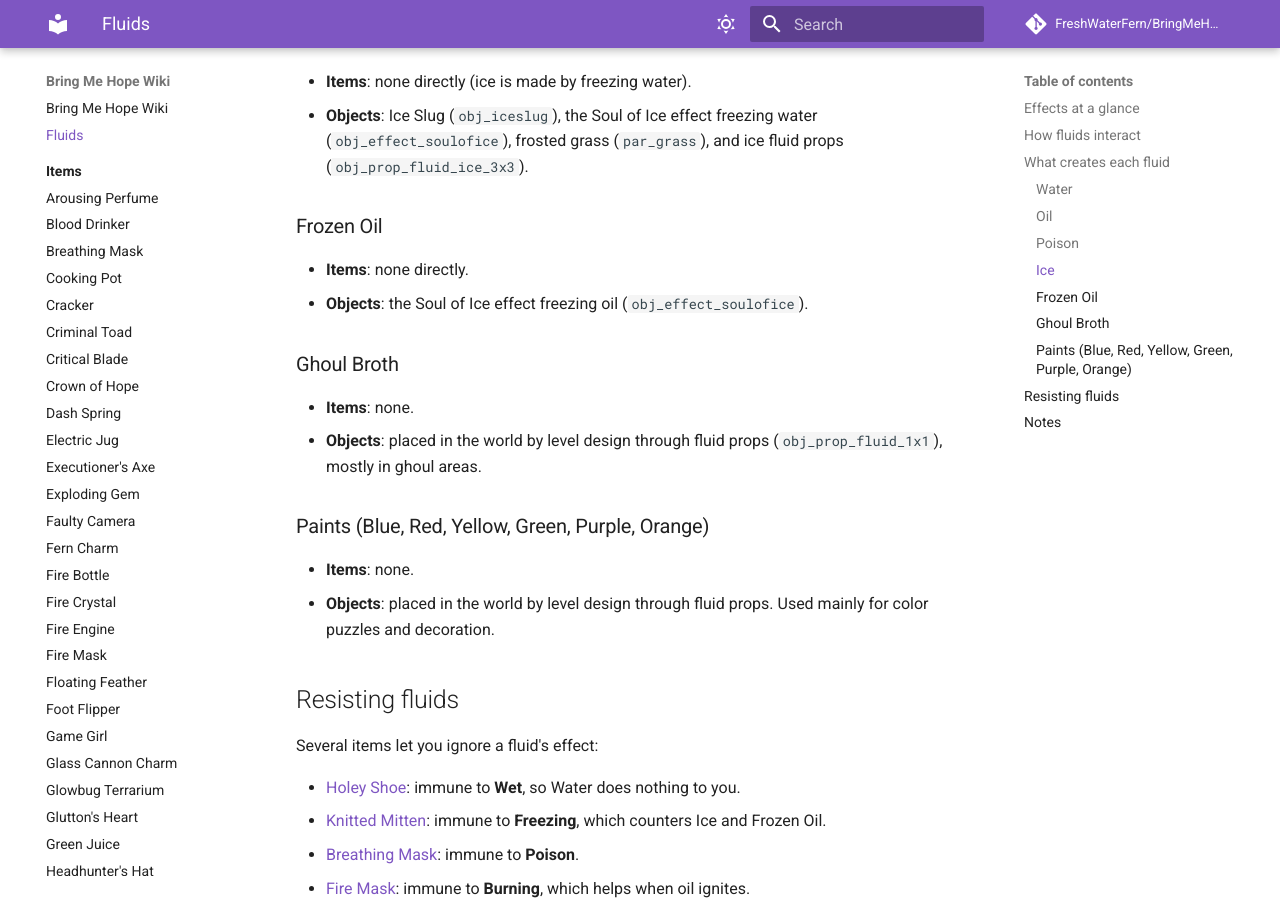
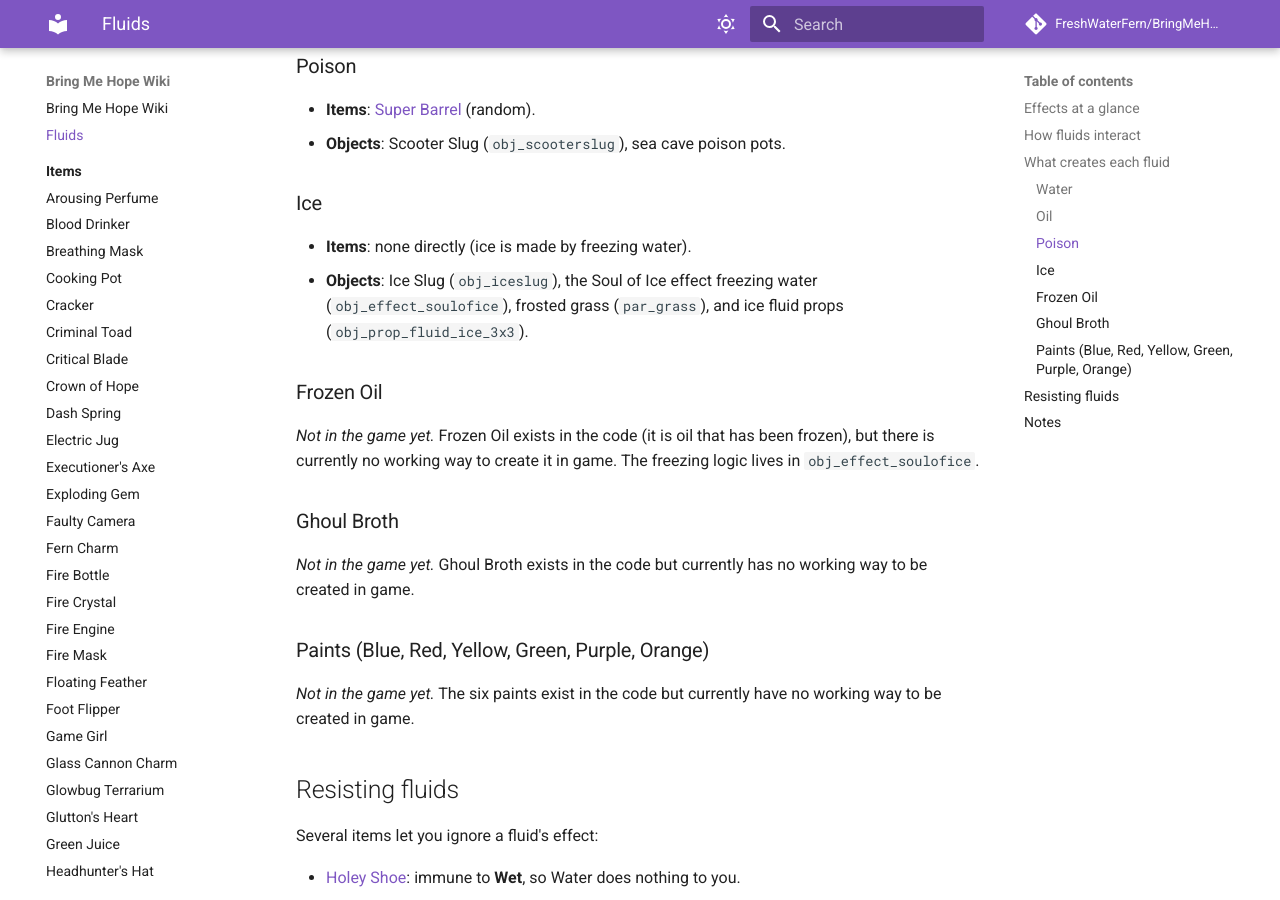
Before and after one commit to FreshWaterFern/BringMeHopeWiki, an MkDocs documentation site: the page built from docs/fluids.md, in a window 1280 px wide and 900 px high, scrolled down 1798 px. Built offline with MkDocs 1.6.1 and Material for MkDocs 9.7.7, drawn with Linux system fonts in a browser that asks for light colours; comment, search, counter and statistics services are not loaded; some of the changed text lies outside the part shown.

Commit message:
Note unavailable fluids on the Fluids page
Ghoul Broth, Frozen Oil, and the six paints are defined in code but have no
working way to be created in the current build. Flag this with a callout, in
the effects table, and in each fluid's section.

Co-Authored-By: Claude Opus 4.8 <noreply@anthropic.com>

```diff
--- a/docs/fluids.md
+++ b/docs/fluids.md
@@ -9,6 +9,11 @@ effect first lands. Anything with fluid immunity ignores all of them.
 These are the fluids defined in the game (the `FluidData` enum). `Blocked`, `Empty`,
 and `Size` are internal markers, not real fluids.
 
+!!! warning "Not in the game yet"
+    **Ghoul Broth**, **Frozen Oil**, and the six **Paints** are defined in the game's
+    code but currently have no working way to be created, so you will not run into them
+    in normal play yet. They are documented here for completeness.
+
 ## Effects at a glance
 
 | Fluid | What it does to you |
@@ -16,10 +21,10 @@ and `Size` are internal markers, not real fluids.
 | **Water** | Makes you **Wet** for about 2 seconds. While wet, fire is put out and you can be frozen. |
 | **Ice** | Very slippery (friction x0.3). Puts fire out. **Freezes** you if you are Wet. |
 | **Oil** | Slightly slippery (friction x0.8). Coats you in **Oil**, which is flammable. |
-| **Frozen Oil** | Extremely slippery (friction x0.2). **Freezes** you if you are Wet. |
+| **Frozen Oil** _(not in the game yet)_ | Extremely slippery (friction x0.2). **Freezes** you if you are Wet. |
 | **Poison** | **Poisons** you (damage over time). |
-| **Ghoul Broth** | **Heals** you: grants health regeneration while you stand in it. Flammable. |
-| **Paint** (Blue, Red, Yellow, Green, Purple, Orange) | **Slows** your movement by 30%. The six colors behave the same in combat. |
+| **Ghoul Broth** _(not in the game yet)_ | **Heals** you: grants health regeneration while you stand in it. Flammable. |
+| **Paint** (Blue, Red, Yellow, Green, Purple, Orange) _(not in the game yet)_ | **Slows** your movement by 30%. The six colors behave the same in combat. |
 
 ## How fluids interact
 
@@ -51,16 +56,17 @@ bosses, and breakable props), which do not have their own pages yet.
 - **Objects**: Ice Slug (`obj_iceslug`), the Soul of Ice effect freezing water (`obj_effect_soulofice`), frosted grass (`par_grass`), and ice fluid props (`obj_prop_fluid_ice_3x3`).
 
 ### Frozen Oil
-- **Items**: none directly.
-- **Objects**: the Soul of Ice effect freezing oil (`obj_effect_soulofice`).
+_Not in the game yet._ Frozen Oil exists in the code (it is oil that has been frozen),
+but there is currently no working way to create it in game. The freezing logic lives in
+`obj_effect_soulofice`.
 
 ### Ghoul Broth
-- **Items**: none.
-- **Objects**: placed in the world by level design through fluid props (`obj_prop_fluid_1x1`), mostly in ghoul areas.
+_Not in the game yet._ Ghoul Broth exists in the code but currently has no working way to
+be created in game.
 
 ### Paints (Blue, Red, Yellow, Green, Purple, Orange)
-- **Items**: none.
-- **Objects**: placed in the world by level design through fluid props. Used mainly for color puzzles and decoration.
+_Not in the game yet._ The six paints exist in the code but currently have no working way
+to be created in game.
 
 ## Resisting fluids
 
```
